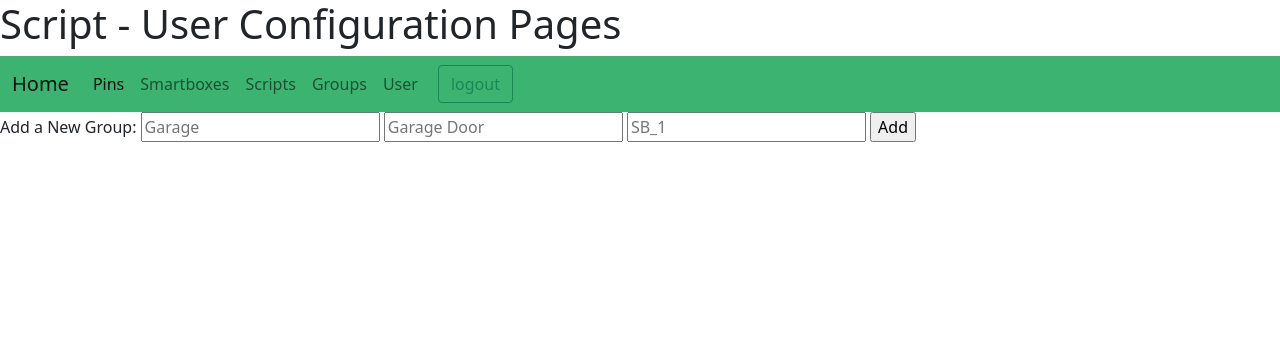
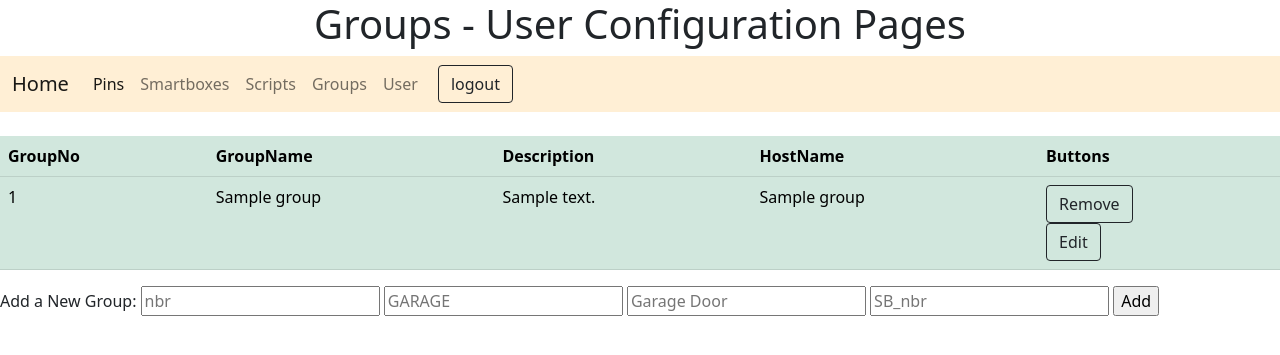
Before and after one commit to rocka840/REPIF---Project, a PHP site: page /UserGroup.php in a window 1280 px wide. Shown: the top 355 px of the page. Run offline with PHP 8.4, Linux system fonts and the light colour scheme; tables that the repository leaves empty hold one stand-in row (values such as "Sample post").

Commit message:
Add files via upload

```diff
--- a/UserGroup.php
+++ b/UserGroup.php
@@ -1,85 +1,133 @@
 <!DOCTYPE html>
 <html>
+
 <head>
     <meta charset='utf-8'>
     <meta http-equiv='X-UA-Compatible' content='IE=edge'>
-    <title>Script Creation and Input</title>
+    <title>Smartboxes Configuration</title>
     <meta name='viewport' content='width=device-width, initial-scale=1'>
     <link rel='stylesheet' type='text/css' media='screen' href='main.css'>
     <script src='main.js'></script>
+    <link href="https://cdn.jsdelivr.net/npm/bootstrap@5.0.2/dist/css/bootstrap.min.css" rel="stylesheet" integrity="sha384-EVSTQN3/azprG1Anm3QDgpJLIm9Nao0Yz1ztcQTwFspd3yD65VohhpuuCOmLASjC" crossorigin="anonymous">
 </head>
+
 <body>
 
-    <h1>Script - User Configuration Pages</h1>
+    <h1 style="text-align:center">Groups - User Configuration Pages</h1>
 
     <?php
+    include_once("usernav.php");
     include_once("repif_db.php");
-    include_once ("usernav.php");
 
-    if(isset($_POST["groupToDelete"])){
+    $result = $connection->query("SELECT * from Groups");
+
+    if (isset($_POST["groupToDelete"])) {
         $sqlDelete = $connection->prepare("Delete from Groups where GroupNo = ?");
-        if(!$sqlDelete)
+        if (!$sqlDelete)
             die("Error in sql delete statement");
         $sqlDelete->bind_param("i", $_POST["groupToDelete"]);
         $sqlDelete->execute();
         $sqlDelete->close();
     }
 
-    if(isset($_POST["groupToEdit"])){
-        $sqlEdit = $connection->prepare("Edit from Groups where GroupNo = ?");
-        if(!$sqlEdit)
-        die("Error in sql delete statement");
-        $sqlDelete->bind_param("i", $_POST["groupToEdit"]);
-        $sqlDelete->execute();
-        $sqlDelete->close();
+    if (isset($_POST["groupToEdit"])) {
+        $sqlEditSmartbox = $_POST["groupToEdit"];
+        $sqlSelect = $connection->prepare("SELECT * FROM Groups WHERE GroupNo=?");
+        $sqlSelect->bind_param("i", $sqlEditSmartbox);
+        $sqlSelect->execute();
+        $result = $sqlSelect->get_result();
+        $data = $result->fetch_all(MYSQLI_ASSOC);
+    ?>
+        <form method="POST">
+            <div>
+                <label>GroupNo</label>
+                <input type="text" name="groupnoEdit" value="<?= $data[0]["GroupNo"] ?>">
+                <input type="hidden" name="groupnoSearch" value="<?= $data[0]["GroupNo"] ?>">
+            </div>
+
+            <div>
+                <label>GroupName</label>
+                <input type="text" name="groupnameEdit" value="<?= $data[0]["GroupName"] ?>">
+                <input type="hidden" name="groupnameSearch" value="<?= $data[0]["GroupName"] ?>">
+            </div>
+            <div>
+                <label>Description</label>
+                <input type="text" name="descriptionEdit" value="<?= $data[0]["Description"] ?>">
+                <input type="hidden" name="descriptionSearch" value="<?= $data[0]["Description"] ?>">
+            </div>
+            <div>
+                <label>HostName</label>
+                <input type="text" name="hostnameEdit" value="<?= $data[0]["HostName"] ?>">
+                <input type="hidden" name="hostnameSearch" value="<?= $data[0]["HostName"] ?>">
+            </div>
+            <button type="submit">Submit</button>
+        </form>
+        <?php
         }
 
-    $UserSmartbox = $connection->prepare("SELECT * from Manage m join SmartBox s on m.HostName = s.HostName where m.UserNo = ?");
-    $UserSmartbox->bind_param("i",$_SESSION["UserNo"]);
-    $UserSmartbox->execute();
-    $result = $UserSmartbox->get_result();
-    $UserSmartbox->close();
-    print("<table>");
+        if(isset($_POST["groupnoEdit"], $_POST["groupnameEdit"], $_POST["descriptionEdit"], $_POST["hostnameEdit"])){
+            $sqlUpdate = $connection->prepare("UPDATE Groups SET GroupNo=?, GroupName=?, Description=?, HostName=? WHERE GroupNo = ?");
+
+            if(!$sqlUpdate){
+                die("Group couldnt be updated");
+            }
+
+            $sqlUpdate->bind_param("isssi", $_POST["groupnoEdit"], $_POST["groupnameEdit"], $_POST["descriptionEdit"], $_POST["hostnameEdit"], $_POST["groupnoEdit"]);
+            $sqlUpdate->execute();
+
+            header("refresh: 0");
+        }
+
+        if ($result) {
         while ($row = $result->fetch_assoc()) {
         ?>
+        <table class="table table-hover table-success">
             <tr>
+                <th>GroupNo</th>
+                <th>GroupName</th>
+                <th>Description</th>
+                <th>HostName</th>
+                <th>Buttons</th>
+            </tr>
+            <tr>
+                <td><?= $row["GroupNo"] ?></td>
                 <td><?= $row["GroupName"] ?></td>
                 <td><?= $row["Description"] ?></td>
                 <td><?= $row["HostName"] ?></td>
                 <td>
                     <form method="POST">
-                    <input type="hidden" name="groupToDelete" value="<?= $row["PinNo"] ?>">
-                    <input type="submit" value="Remove">
+                        <input type="hidden" name="groupToDelete" value="<?= $row["GroupNo"] ?>">
+                        <input type="submit" value="Remove" class="btn btn-outline-dark">
                     </form>
                     <form method="POST">
-                    <input type="hidden" name="groupToEdit" value="<?= $row["PinNo"] ?>">
-                    <input type="submit" value="Edit">
+                        <input type="hidden" name="groupToEdit" value="<?= $row["GroupNo"] ?>">
+                        <input type="submit" value="Edit" class="btn btn-outline-dark">
                     </form>
                 </td>
             </tr>
-
     <?php
                     }
-    print("</table>");
+                } else {
+                    print "Something went wrong with selecting data";
+                }
 
-    if(isset($_POST["GroupName"], $_POST["Description"], $_POST["HostName"])){
-        $sqlInsert = $connection->prepare("INSERT INTO Groups (GroupName, Description, HostName) values (?,?,?)");
-        $sqlInsert->bind_param("sss", $_POST["GroupName"], $_POST["Description"], $_POST["HostName"],);
+                if (isset($_POST["GroupNo"], $_POST["GroupName"], $_POST["Description"], $_POST["HostName"])) {
+                    $sqlInsert = $connection->prepare("INSERT INTO Groups (GroupNo, GroupName, Description, HostName) values(?,?,?,?)");
+                    $sqlInsert->bind_param("isss", $_POST["GroupNo"], $_POST["GroupName"], $_POST["Description"], $_POST["HostName"]);
                     $resultOfExecute = $sqlInsert->execute();
-        if(!$resultOfExecute){
-            print "Adding a new group, failed";
+                    if (!$resultOfExecute) {
+                        print "Adding a new group, failed!";
                     }
                 }
     ?>
-
         </table>
-
         <form method="POST">
-Add a New Group: <input name="GroupName" placeholder="Garage">
+            Add a New Group: <input name="GroupNo" placeholder="nbr">
+            <input name="GroupName" placeholder="GARAGE">
             <input name="Description" placeholder="Garage Door">
-<input name="HostName" placeholder="SB_1">
+            <input name="HostName" placeholder="SB_nbr">
             <input type="submit" value="Add">
         </form>
+</body>
 
-</body>
 </html>
--- a/usernav.php
+++ b/usernav.php
@@ -24,7 +24,7 @@
   ?>
 
 
-  <nav class="navbar navbar-expand-lg navbar-light" style="background-color:mediumseagreen;">
+  <nav class="navbar navbar-expand-lg navbar-light" style="background-color:papayawhip;">
     <div class="container-fluid">
       <a class="navbar-brand" href="UsersPage.php">Home</a>
       <div class="navbar-nav">
@@ -35,11 +35,11 @@
         <a class="nav-link" href="UsersUser.php">User</a>
       </div>
       <form class="container-fluid justify-content-start" method="POST">
-        <input class="btn btn-outline-success me-2" value="logout" name="logout" type="submit">
+        <input class="btn btn-outline-dark me-2" value="logout" name="logout" type="submit">
       </form>
     </div>
   </nav>
-
+  <br>
 </body>
 
 </html>
```
Also changed, not shown: Signup.php (added, +30 -0 lines), UserSmartbox.php (+17 -16 lines). Lines whose indentation alone changed are shown as unchanged.
